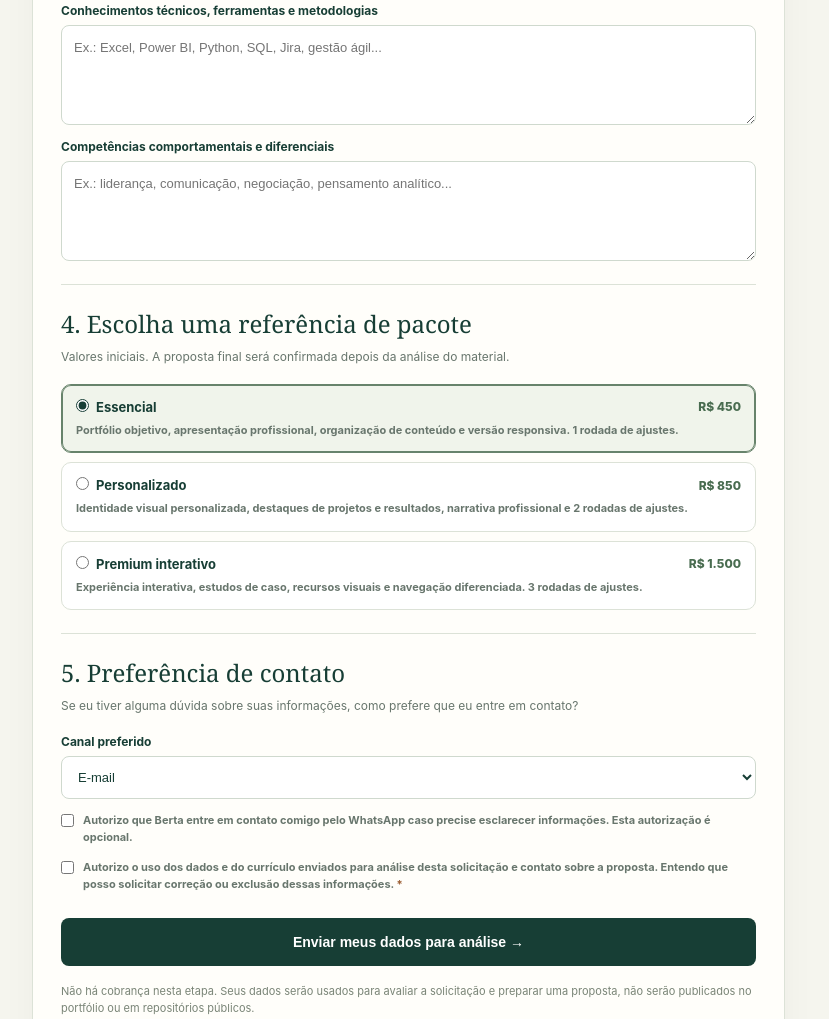
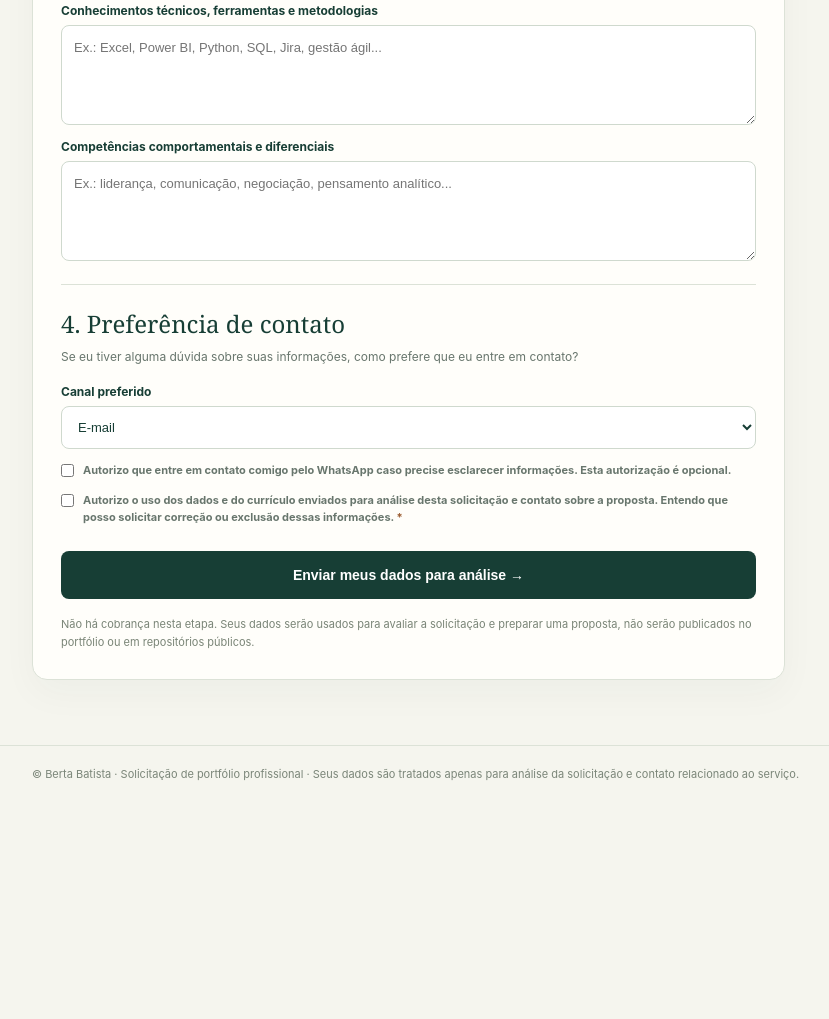
Before and after one commit to BertaT2C/Queromeuportfolio, a plain HTML site: page index.html in a window 1280 px wide. Shown: the part 1781-2800 px from the top of the page, without its empty margins (78-907 px from the left). After the commit the page ends 2593 px from the top, so only its background shows below. Drawn offline with Linux system fonts and the light colour scheme.

Commit message:
Remove package pricing from intake form and update WhatsApp consent

```diff
--- a/index.html
+++ b/index.html
@@ -32,16 +32,13 @@ header{padding:18px 0;border-bottom:1px solid var(--line);background:#fafaf5}.na
 <section class="section"><h2>3. Competências e ferramentas</h2><p class="hint">Liste os conhecimentos que melhor representam seu trabalho.</p><div class="fields">
 <div class="field full"><label for="tecnicas">Conhecimentos técnicos, ferramentas e metodologias</label><textarea id="tecnicas" name="Competências técnicas" placeholder="Ex.: Excel, Power BI, Python, SQL, Jira, gestão ágil..."></textarea></div>
 <div class="field full"><label for="comportamentais">Competências comportamentais e diferenciais</label><textarea id="comportamentais" name="Competências comportamentais" placeholder="Ex.: liderança, comunicação, negociação, pensamento analítico..."></textarea></div></div></section>
-<section class="section"><h2>4. Escolha uma referência de pacote</h2><p class="hint">Valores iniciais. A proposta final será confirmada depois da análise do material.</p><div class="packages">
-<label class="package"><div class="package-head"><strong><input type="radio" name="Pacote de interesse" value="Essencial — R$ 450" checked>Essencial</strong><span class="price">R$ 450</span></div><p>Portfólio objetivo, apresentação profissional, organização de conteúdo e versão responsiva. 1 rodada de ajustes.</p></label>
-<label class="package"><div class="package-head"><strong><input type="radio" name="Pacote de interesse" value="Personalizado — R$ 850">Personalizado</strong><span class="price">R$ 850</span></div><p>Identidade visual personalizada, destaques de projetos e resultados, narrativa profissional e 2 rodadas de ajustes.</p></label>
-<label class="package"><div class="package-head"><strong><input type="radio" name="Pacote de interesse" value="Premium interativo — R$ 1.500">Premium interativo</strong><span class="price">R$ 1.500</span></div><p>Experiência interativa, estudos de caso, recursos visuais e navegação diferenciada. 3 rodadas de ajustes.</p></label></div></section>
-<section class="section"><h2>5. Preferência de contato</h2><p class="hint">Se eu tiver alguma dúvida sobre suas informações, como prefere que eu entre em contato?</p><div class="fields"><div class="field full"><label for="contato">Canal preferido</label><select id="contato" name="Canal preferido"><option>E-mail</option><option>WhatsApp</option><option>Qualquer um dos dois</option></select></div></div>
-<label class="consent"><input type="checkbox" name="Autorizo contato via WhatsApp" value="Sim, autorizo"><span>Autorizo que Berta entre em contato comigo pelo WhatsApp caso precise esclarecer informações. Esta autorização é opcional.</span></label>
+
+<section class="section"><h2>4. Preferência de contato</h2><p class="hint">Se eu tiver alguma dúvida sobre suas informações, como prefere que eu entre em contato?</p><div class="fields"><div class="field full"><label for="contato">Canal preferido</label><select id="contato" name="Canal preferido"><option>E-mail</option><option>WhatsApp</option><option>Qualquer um dos dois</option></select></div></div>
+<label class="consent"><input type="checkbox" name="Autorizo contato via WhatsApp" value="Sim, autorizo"><span>Autorizo que entre em contato comigo pelo WhatsApp caso precise esclarecer informações. Esta autorização é opcional.</span></label>
 <label class="consent"><input type="checkbox" name="Consentimento LGPD" value="Li e concordo" required><span>Autorizo o uso dos dados e do currículo enviados para análise desta solicitação e contato sobre a proposta. Entendo que posso solicitar correção ou exclusão dessas informações. <span class="required">*</span></span></label></section>
 <button class="submit" type="submit">Enviar meus dados para análise →</button><p class="notice">Não há cobrança nesta etapa. Seus dados serão usados para avaliar a solicitação e preparar uma proposta, não serão publicados no portfólio ou em repositórios públicos.</p>
 </form>
-<aside class="side"><div class="side-card"><h3>Como funciona o pagamento?</h3><p>O pagamento é combinado somente depois que você receber e aprovar a proposta.</p><ul><li>50% via Pix para iniciar o projeto.</li><li>50% após a prévia aprovada e antes da entrega final.</li></ul><p>Prazo e escopo são definidos na proposta.</p></div><div class="side-card pix"><h3>Sem cobrança agora</h3><p><strong>R$ 0</strong> para enviar a solicitação.</p><p>Você só paga se decidir contratar.</p></div><div class="side-card"><h3>O que ajuda bastante?</h3><ul><li>Resultados com números, mesmo que aproximados.</li><li>Projetos nos quais você teve participação direta.</li><li>Ferramentas, métodos e responsabilidades.</li><li>O tipo de oportunidade que deseja alcançar.</li></ul></div></aside>
+<aside class="side"><div class="side-card"><h3>Próximos passos</h3><p>Depois de analisar suas informações e materiais, enviarei uma proposta com valores, escopo e condições por e-mail.</p></div><div class="side-card pix"><h3>Sem cobrança agora</h3><p><strong>R$ 0</strong> para enviar a solicitação.</p><p>Você só paga se decidir contratar.</p></div><div class="side-card"><h3>O que ajuda bastante?</h3><ul><li>Resultados com números, mesmo que aproximados.</li><li>Projetos nos quais você teve participação direta.</li><li>Ferramentas, métodos e responsabilidades.</li><li>O tipo de oportunidade que deseja alcançar.</li></ul></div></aside>
 </div></main><footer><div class="wrap">© Berta Batista · Solicitação de portfólio profissional · Seus dados são tratados apenas para análise da solicitação e contato relacionado ao serviço.</div></footer>
 <script>document.getElementById('requestForm').addEventListener('submit',e=>{const f=document.getElementById('cv');if(f.files.length&&f.files[0].size>10*1024*1024){e.preventDefault();alert('O currículo ultrapassa 10 MB. Envie um arquivo menor.');f.focus();}});</script>
 </body></html>
```
